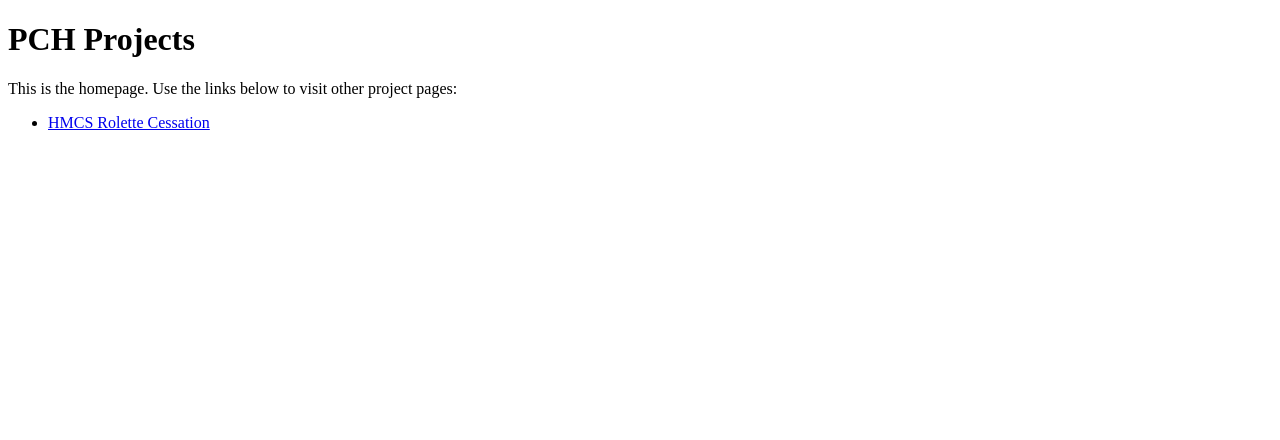
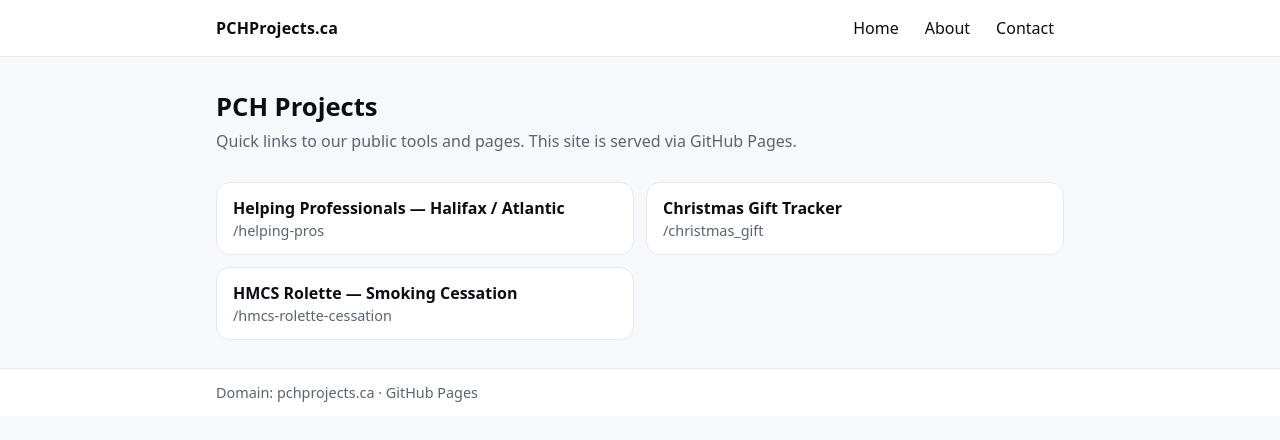
Before and after one commit to perfectfish1972/perfectfish1972.github.io, a plain HTML site: page index.html in a window 1280 px wide. Drawn offline with Linux system fonts and the light colour scheme.

Commit message:
Update index.html
bold

```diff
--- a/index.html
+++ b/index.html
@@ -1,14 +1,76 @@
-<!DOCTYPE html>
-<html>
-  <head>
-    <title>Welcome to PCH Projects</title>
-  </head>
-  <body>
+<!doctype html>
+<html lang="en">
+<meta charset="utf-8">
+<meta name="viewport" content="width=device-width, initial-scale=1">
+<title>PCH Projects</title>
+<style>
+  :root { --bg:#f7f8fb; --ink:#0b0d12; --muted:#5a6370; --card:#fff; --bd:#e6e9f0; --maxw:880px; --pad:16px; --r:14px; }
+  * { box-sizing: border-box; }
+  body { margin:0; font-family: system-ui, -apple-system, Segoe UI, Roboto, Ubuntu, Cantarell, Arial, sans-serif; background:var(--bg); color:var(--ink); }
+  .wrap { max-width: var(--maxw); margin: 0 auto; padding: 0 var(--pad); }
+  header { border-bottom:1px solid var(--bd); background:#fff; position:sticky; top:0; z-index:10; }
+  .bar { display:flex; align-items:center; justify-content:space-between; height:56px; }
+  .brand { font-weight:700; letter-spacing:.2px; }
+  nav a { text-decoration:none; color:var(--ink); padding:8px 10px; border-radius:8px; }
+  nav a:hover { background:#f0f2f6; }
+  .hero { padding:22px 0 12px; }
+  h1 { margin:10px 0 6px; font-size:1.6rem; }
+  p.lead { margin:0; color:var(--muted); }
+  .grid { display:grid; gap:12px; padding:18px 0 28px; }
+  @media(min-width:680px){ .grid { grid-template-columns: repeat(2, minmax(0,1fr)); } }
+  a.card { display:block; text-decoration:none; color:inherit; background:var(--card); border:1px solid var(--bd); border-radius:var(--r); padding:14px 16px; }
+  a.card:active { transform:scale(.995); }
+  .title { font-weight:600; }
+  .path { color:var(--muted); font-size:.9rem; margin-top:2px; }
+  footer { border-top:1px solid var(--bd); color:var(--muted); font-size:.9rem; padding:14px 0; background:#fff; }
+  .menu { display:flex; gap:6px; }
+</style>
+
+<header>
+  <div class="wrap bar">
+    <div class="brand">PCHProjects.ca</div>
+    <nav class="menu">
+      <!-- Add more pages later (create about.html, contact.html, etc.) -->
+      <a href="/">Home</a>
+      <a href="/about.html">About</a>
+      <a href="/contact.html">Contact</a>
+    </nav>
+  </div>
+</header>
+
+<main class="wrap">
+  <section class="hero">
     <h1>PCH Projects</h1>
-    <p>This is the homepage. Use the links below to visit other project pages:</p>
-    <ul>
-      <li><a href="https://pchprojects.ca/hmcs-rolette-cessation">HMCS Rolette Cessation</a></li>
-      <!-- Later you can add more links here -->
-    </ul>
-  </body>
+    <p class="lead">Quick links to our public tools and pages. This site is served via GitHub Pages.</p>
+  </section>
+
+  <section class="grid" aria-label="Projects">
+    <!-- Edit titles + paths to match your repo names -->
+    <a class="card" href="/helping-pros/">
+      <div class="title">Helping Professionals — Halifax / Atlantic</div>
+      <div class="path">/helping-pros</div>
+    </a>
+
+    <a class="card" href="/christmas_gift/">
+      <div class="title">Christmas Gift Tracker</div>
+      <div class="path">/christmas_gift</div>
+    </a>
+
+    <a class="card" href="/hmcs-rolette-cessation/">
+      <div class="title">HMCS Rolette — Smoking Cessation</div>
+      <div class="path">/hmcs-rolette-cessation</div>
+    </a>
+
+    <!-- Add more cards as needed:
+    <a class="card" href="/<repo-name>/">
+      <div class="title">Project Title</div>
+      <div class="path">/<repo-name></div>
+    </a>
+    -->
+  </section>
+</main>
+
+<footer>
+  <div class="wrap">Domain: pchprojects.ca · GitHub Pages</div>
+</footer>
 </html>
```
